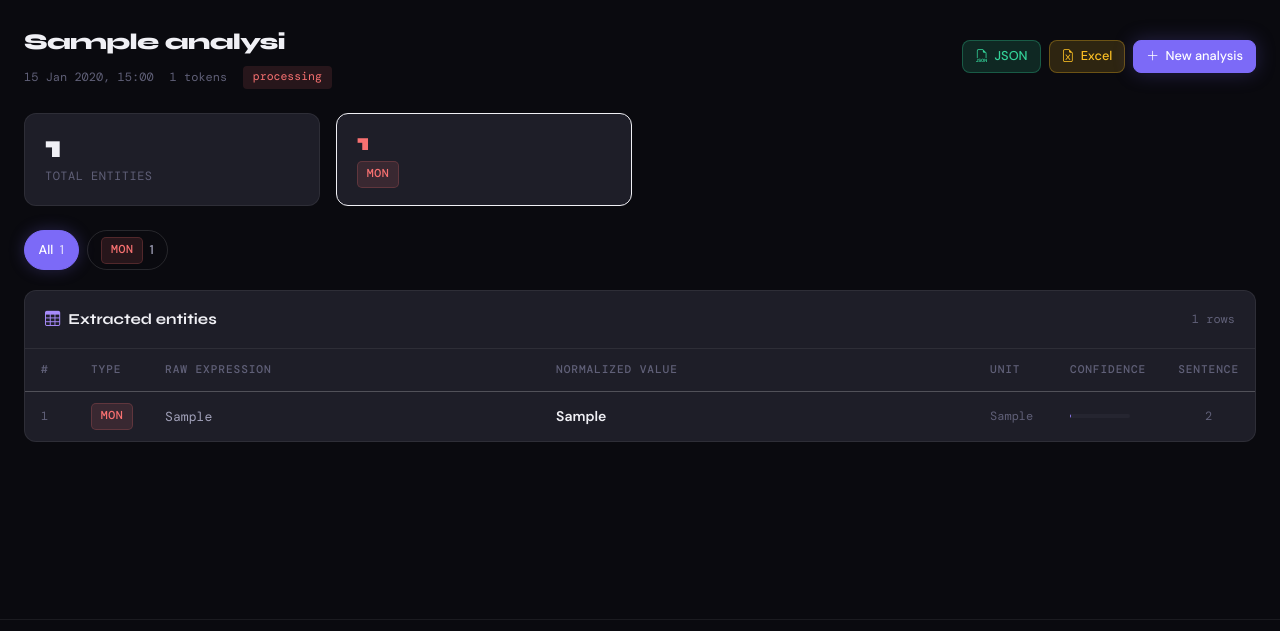
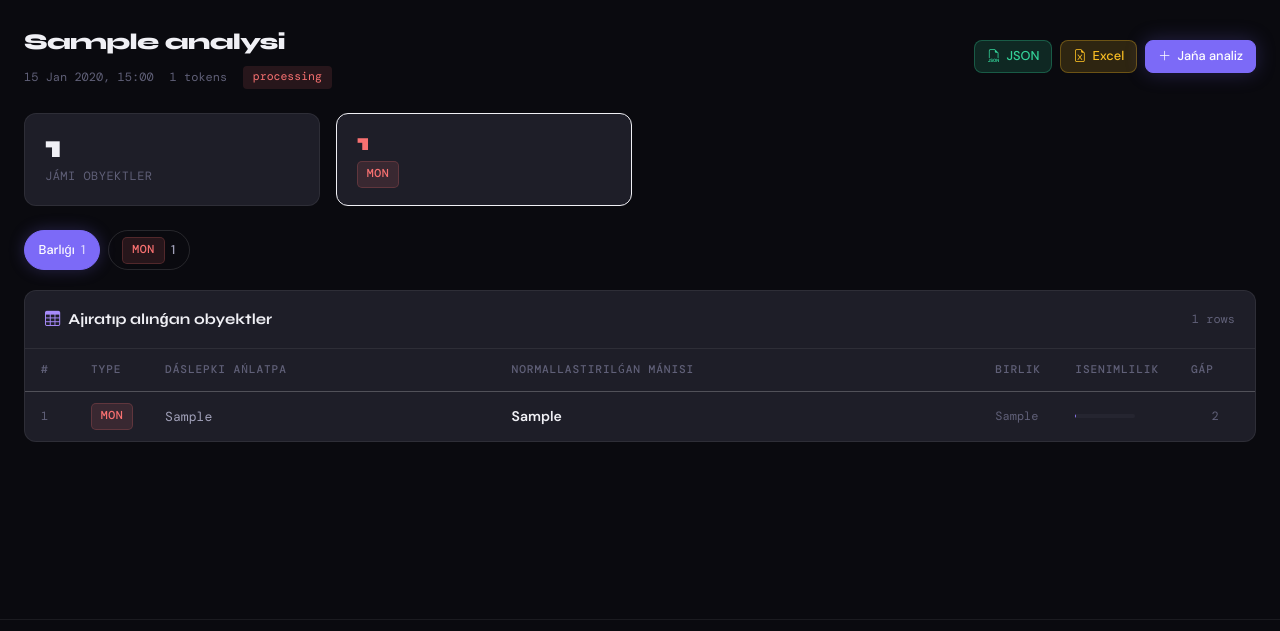
Before and after one commit to ikram-backend2324/karakalpak-ner, a Django app: page /result/1/ in a window 1280 px wide. Shown: the part 120-751 px from the top of the page. Run offline with Django 5.2, Linux system fonts and the light colour scheme; tables that the repository leaves empty hold one stand-in row (values such as "Sample post"); some web fonts are replaced.

Commit message:
Update result.html

```diff
--- a/ner/templates/ner/result.html
+++ b/ner/templates/ner/result.html
@@ -38,7 +38,7 @@
       <i class="bi bi-file-earmark-excel"></i> Excel
     </a>
     <a href="{% url 'index' %}" class="btn btn-primary btn-sm">
-      <i class="bi bi-plus-lg"></i> New analysis
+      <i class="bi bi-plus-lg"></i> <span data-i18n="btn_new">New analysis</span>
     </a>
   </div>
 </div>
@@ -47,7 +47,7 @@
 <div class="grid-4 fade-up fade-up-1" style="margin-bottom:1.5rem;">
   <div class="stat-card">
     <div class="stat-num">{{ analysis.result_count }}</div>
-    <div class="stat-label">Total entities</div>
+    <div class="stat-label" data-i18n="res_total">Total entities</div>
   </div>
   {% for etype, cnt in type_counts.items %}
   <div class="stat-card" style="border-color:rgba(var(--cnt-rgb),.2);">
@@ -62,7 +62,7 @@
 <!-- Filter pills -->
 <div class="flex flex-wrap fade-up fade-up-2" style="gap:.5rem;margin-bottom:1.25rem;">
   <a href="?type=ALL" class="filter-pill {% if active_type == 'ALL' %}active{% endif %}">
-    All <span style="opacity:.7;">{{ analysis.result_count }}</span>
+    <span data-i18n="btn_all">All</span> <span style="opacity:.7;">{{ analysis.result_count }}</span>
   </a>
   {% for etype, cnt in type_counts.items %}
   <a href="?type={{ etype }}" class="filter-pill {% if active_type == etype %}active{% endif %}">
@@ -77,7 +77,7 @@
   <div class="card-head">
     <div class="card-head-title">
       <i class="bi bi-table" style="color:var(--accent2)"></i>
-      Extracted entities
+      <span data-i18n="res_extracted">Extracted entities</span>
       {% if active_type != 'ALL' %}
         <span class="badge badge-{{ active_type }}">{{ active_type }}</span>
       {% endif %}
@@ -92,11 +92,11 @@
         <tr>
           <th style="width:50px;">#</th>
           <th style="width:70px;">Type</th>
-          <th>Raw expression</th>
-          <th>Normalized value</th>
-          <th style="width:80px;">Unit</th>
-          <th style="width:80px;">Confidence</th>
-          <th style="width:80px;">Sentence</th>
+          <th data-i18n="res_raw">Raw expression</th>
+          <th data-i18n="res_norm">Normalized value</th>
+          <th style="width:80px;" data-i18n="res_unit">Unit</th>
+          <th style="width:80px;" data-i18n="res_conf">Confidence</th>
+          <th style="width:80px;" data-i18n="res_sent">Sentence</th>
         </tr>
       </thead>
       <tbody>
@@ -129,7 +129,7 @@
   {% else %}
   <div style="padding:3rem;text-align:center;color:var(--text3);">
     <i class="bi bi-inbox" style="font-size:2rem;display:block;margin-bottom:.75rem;opacity:.3;"></i>
-    No entities found
+    <span data-i18n="res_empty">No entities found</span>
     {% if active_type != 'ALL' %}for type <span class="badge badge-{{ active_type }}">{{ active_type }}</span>{% endif %}
   </div>
   {% endif %}
```
